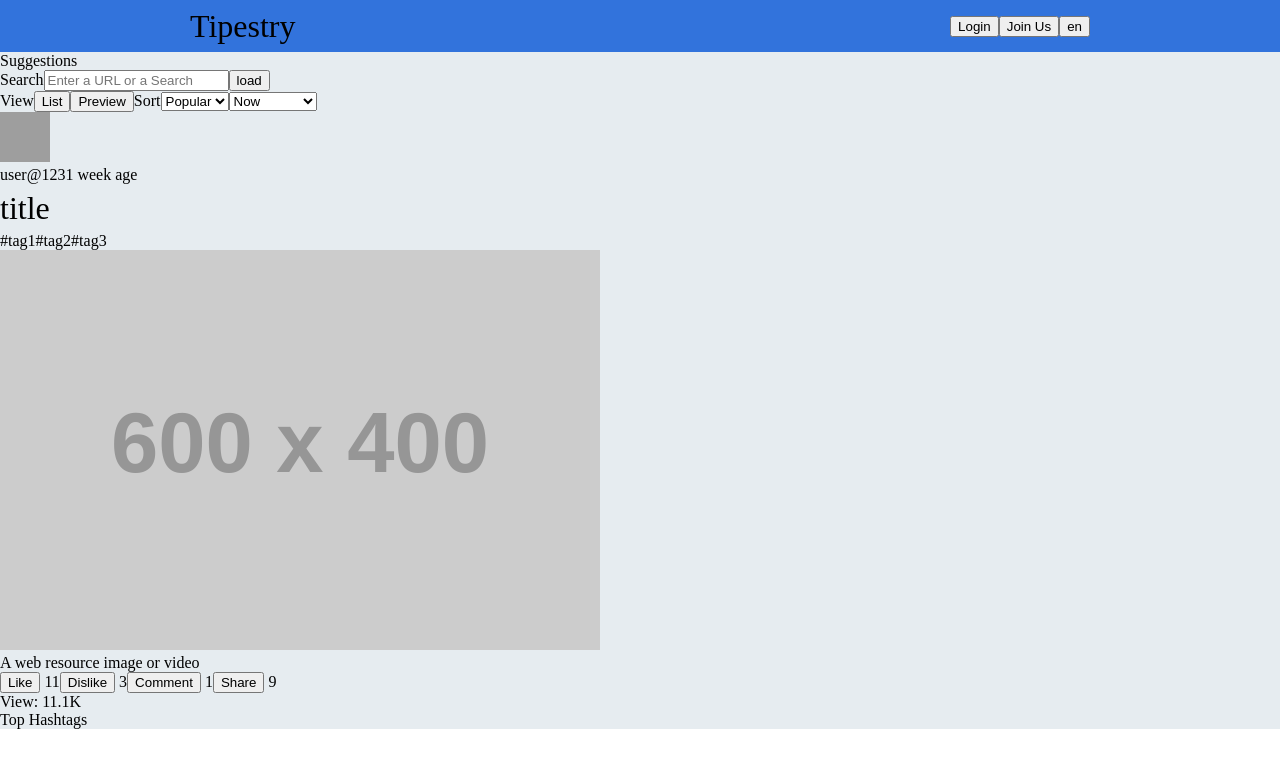
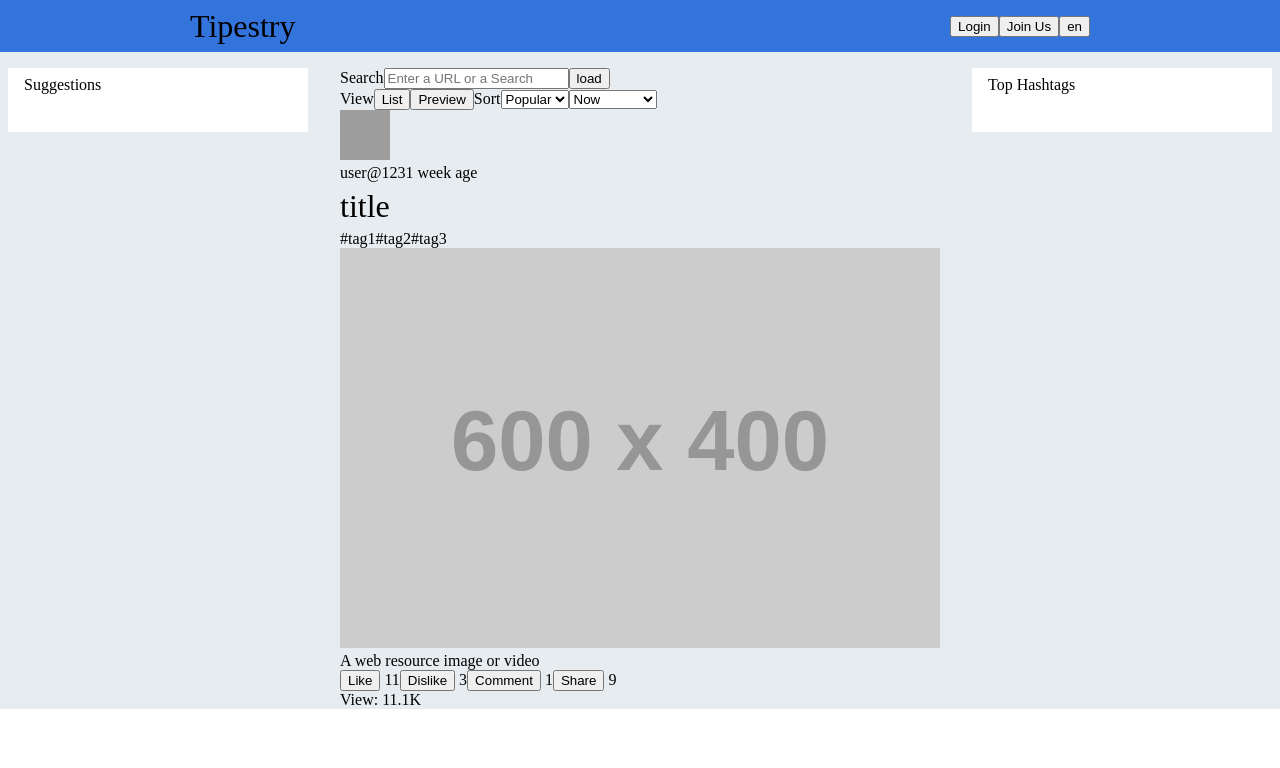
Before and after one commit to harrison-nc/tipestry-frontend, a React (Create React App) app: page / in a window 1280 px wide. Shown: the top 768 px of the page. Built offline with nearby package versions, Linux system fonts and the light colour scheme; grey boxes are pictures that could not be loaded.

Commit message:
Style Suggentions and Hashtags asides

```diff
--- a/src/App.jsx
+++ b/src/App.jsx
@@ -40,7 +40,7 @@ class App extends Component {
         return (
             <Fragment>
                 <Navbar />
-                <main id="main">
+                <main className="main pt-3">
                     <Suggestions />
                     <section>
                         <Search />
@@ -55,11 +55,19 @@ class App extends Component {
 }
 
 function Suggestions() {
-    return <div>Suggestions</div>
+    return (
+        <div className="container left">
+            <p className="has-background-white pt-4 px-3">Suggestions</p>
+        </div>
+    );
 }
 
 function Hashtags() {
-    return <div>Top Hashtags</div>
+    return (
+        <div className="container right">
+            <p className="has-background-white pt-4 px-3">Top Hashtags</p>
+        </div>
+    );
 }
 
 export default App;
--- a/src/css/App.css
+++ b/src/css/App.css
@@ -204,8 +204,27 @@
   background-color: var(--color-white);
 }
 
-#main {
+.main {
   background-color: var(--main-bg-color);
+  display: flex;
+  column-gap: var(--size-large);
+}
+
+.main > .container.left {
+  display: flex;
+  flex-grow: 1;
+  justify-content: flex-end;
+}
+
+.main > .container.right {
+  align-self: start;
+  display: flex;
+  flex-grow: 1;
+  justify-content: flex-start;
+}
+
+.main > .container > p {
+  align-self: flex-start;
 }
 
 .navbar .container {
@@ -222,4 +241,9 @@
     width: 900px;
     margin: 0 auto;
   }
+
+  .main > .container > p {
+    min-width: 300px;
+    min-height: 64px;
+  }
 }
```
